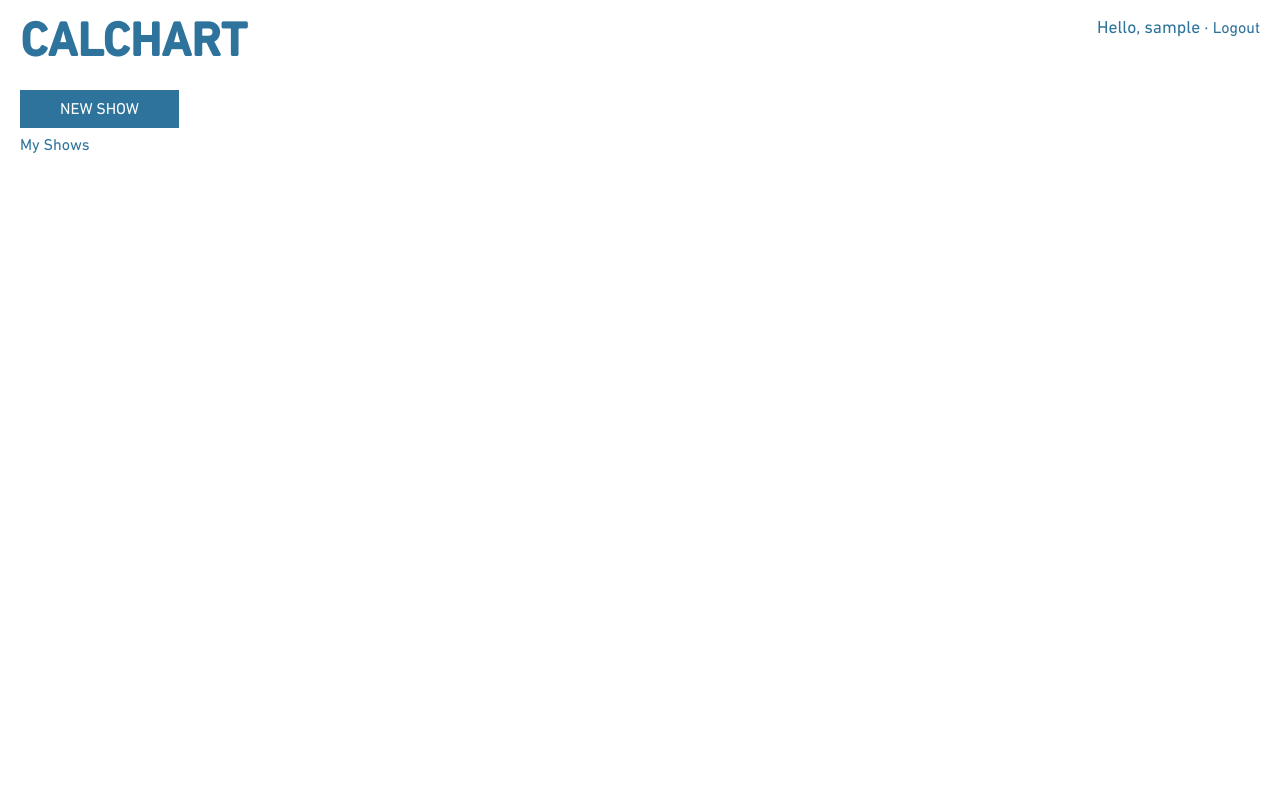
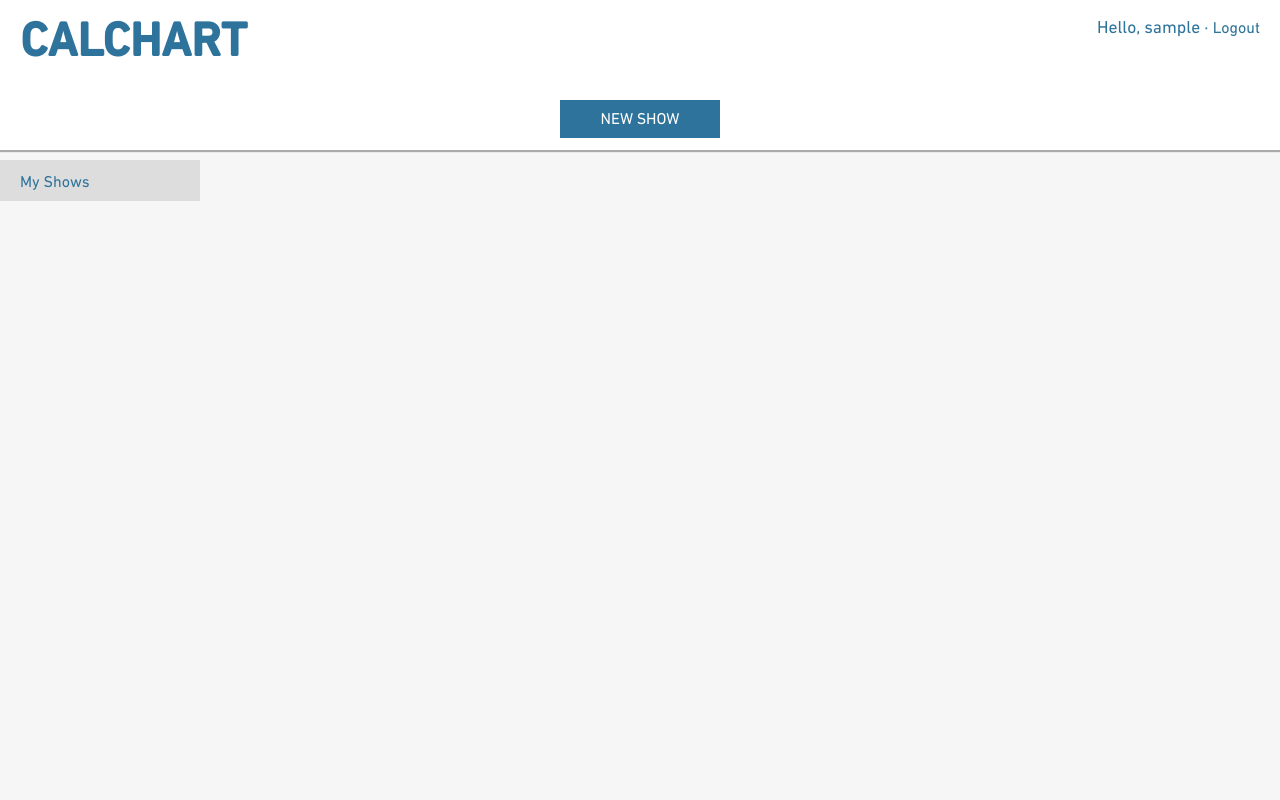
Before and after one commit to calband/calchart-redesign-old, a Django app: page / in a window 1280 px wide. Run offline with Django 3.2, Linux system fonts and the light colour scheme; the visitor is signed in with stand-in values (Sample User, id 1); data that the repository does not hold is empty; style sheets or scripts are compiled from the project's sources.

Commit message:
finish home

```diff
--- a/calchart/static/sass/base.scss
+++ b/calchart/static/sass/base.scss
@@ -26,6 +26,7 @@ html, body {
 
 body {
     padding: 20px;
+    font-size: 0; // eliminate space between HTML elements
 }
 
 h1, h2, h3 {
@@ -114,6 +115,12 @@ header {
         font-size: 3em;
         font-weight: bold;
         text-transform: uppercase;
+        a {
+            text-decoration: none;
+            &:hover {
+                color: $blue;
+            }
+        }
     }
     .current-user {
         position: absolute;
--- a/calchart/static/sass/home.scss
+++ b/calchart/static/sass/home.scss
@@ -1,12 +1,78 @@
-@import "partials/vars", "partials/mixins";
+@import "partials/vars", "partials/mixins", "partials/functions";
+
+body {
+    padding: 0;
+    padding-top: 20px;
+}
+
+header {
+    margin-left: 20px;
+    margin-right: 20px;
+}
+
+.messages {
+    @include hover-messages;
+}
+
+$buttons-height: 60px;
 
 .main-buttons {
-    margin: 10px 0;
+    padding: 10px 0;
+    height: $buttons-height;
+    text-align: center;
+    box-shadow: 0 2px 1px $medium-gray;
+    z-index: z-index(popup);
     button {
         margin: 0;
     }
 }
 
-.messages {
-    @include hover-messages;
+$tabs-width: 200px;
+$height-offset: $header-height + $buttons-height + 20px;
+
+.content {
+    background: $light-gray;
+    height: calc(100% - #{$height-offset});
 }
+
+.tabs, .shows {
+    @include unselectable;
+    display: inline-block;
+    vertical-align: top;
+    li {
+        padding: 15px 20px 10px;
+        cursor: pointer;
+        &:hover {
+            background: $light-gray;
+        }
+    }
+}
+
+.tabs {
+    width: $tabs-width;
+    margin-top: 10px;
+    li {
+        &.active {
+            background: darken($light-gray, 10);
+        }
+        &:hover:not(.active) {
+            background: $semilight-gray;
+        }
+    }
+}
+
+.shows {
+    width: calc(100% - #{$tabs-width + 110px});
+    margin: 10px 50px;
+    background: $white;
+    li {
+        border-bottom: 1px solid darken($semilight-gray, 10);
+        &:hover {
+            color: lighten($blue, 20);
+            background: $white;
+        }
+        &:last-child {
+            border-bottom: none;
+        }
+    }
+}
--- a/calchart/templates/base.html
+++ b/calchart/templates/base.html
@@ -11,7 +11,7 @@
     <body>
         {% block header %}
             <header>
-                <h1>Calchart</h1>
+                <h1><a href="{% url 'home' %}">Calchart</a></h1>
                 <p class="current-user">Hello, {{ request.user.username }} &middot; <a href="{% url 'logout' %}">Logout</a></p>
             </header>
         {% endblock %}
--- a/calchart/templates/home.html
+++ b/calchart/templates/home.html
@@ -18,6 +18,7 @@
     <div class="main-buttons">
         <button class="new-show">New Show</button>
     </div>
+    <div class="content">
         <ul class="tabs">
             {% for id, name in tabs %}
                 <li class="{% if forloop.first %}active{% endif %}" data-tab="{{ id }}">{{ name }}</li>
@@ -28,4 +29,5 @@
                 <li data-slug="{{ show.slug }}">{{ show.name }}</li>
             {% endfor %}
         </ul>
+    </div>
 {% endblock %}
```
Also changed, not shown: calchart/templates/base_public.html (+5 -3 lines), src/home.js (+31 -1 lines). Lines whose indentation alone changed are shown as unchanged.
